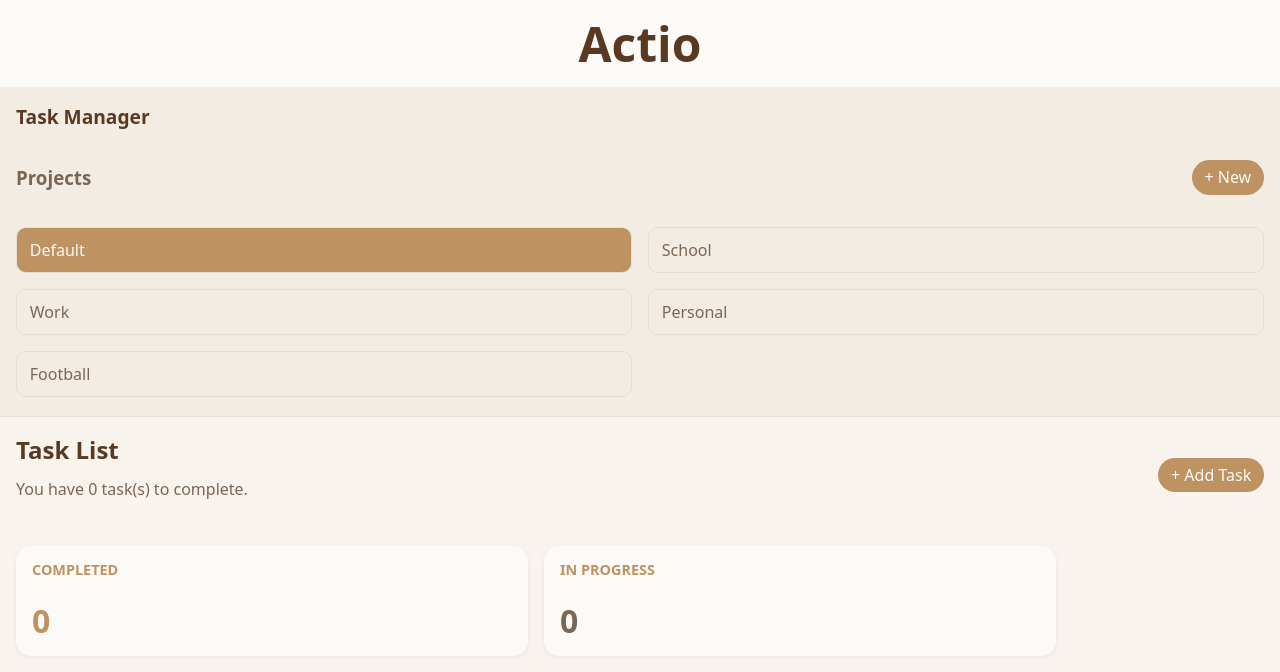
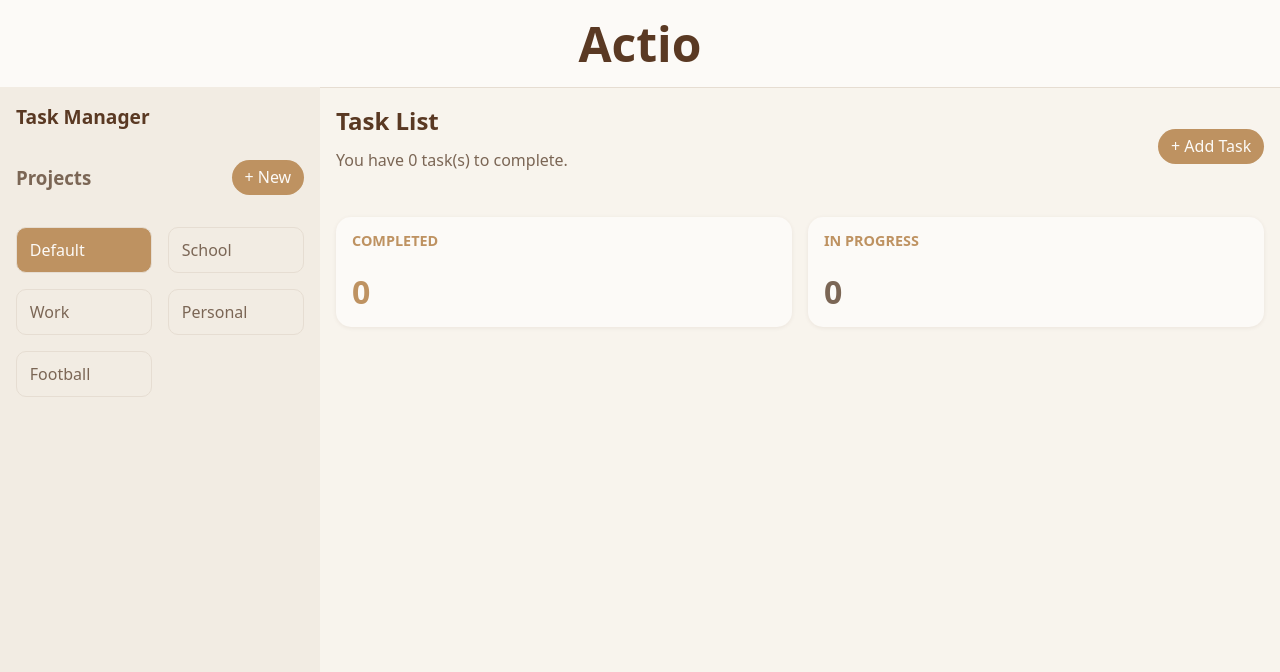
Before and after one commit to dyegocouto/actio, a website built with Vite: page index.html in a window 1280 px wide. Built offline with nearby package versions, Linux system fonts and the light colour scheme.

Commit message:
feat: adapt full layout for large screens
The usual: sidebar is now on the left, main content occupies the rest.

```diff
--- a/index.html
+++ b/index.html
@@ -8,7 +8,7 @@
   </head>
   <body>
     <div id="app">
-      <main class="main">
+      <div class="global-wrapper">
         <header class="header">
           <h1 class="header__title">Actio</h1>
         </header>
@@ -26,6 +26,7 @@
             <li class="project">Football</li>
           </ul>
         </nav>
+        <main class="main">
           <div class="content">
             <div class="content-header">
               <div class="left-header">
@@ -47,6 +48,7 @@
           </div>
         </main>
       </div>
+    </div>
     <script type="module" src="/src/js/main.js"></script>
   </body>
 </html>
--- a/src/css/content.css
+++ b/src/css/content.css
@@ -1,5 +1,6 @@
 .content {
   flex: 1;
+  min-height: 100%;
   border-top: 0.0625rem solid var(--border);
   padding: 1.2rem 1rem;
   background-color: var(--bg);
--- a/src/css/main.css
+++ b/src/css/main.css
@@ -26,6 +26,13 @@ body {
   min-height: 100%;
 }
 
+html,
+body {
+  height: 100%;
+  margin: 0;
+  padding: 0;
+}
+
 body {
   margin: 0;
   font-family: var(--body-font);
@@ -39,8 +46,41 @@ h3 {
   padding: 0;
 }
 
-.main {
+#app {
+  height: 100%;
+}
+
+.global-wrapper {
   display: flex;
   flex-direction: column;
-  min-height: 100vh;
+  height: 100%;
 }
+
+.main {
+  flex: 1 1 auto;
+}
+
+@media (min-width: 1024px) {
+  .global-wrapper {
+    display: grid;
+    grid-template-columns: minmax(18rem, min(25%, 400px)) 1fr;
+    grid-template-areas:
+      "header header"
+      "sidebar main";
+    grid-template-rows: auto 1fr;
+  }
+
+  .header {
+    grid-area: header;
+  }
+
+  .sidebar {
+    grid-area: sidebar;
+    min-width: 0;
+  }
+
+  .main {
+    grid-area: main;
+    min-width: 0;
+  }
+}
```
Lines whose indentation alone changed are shown as unchanged.
